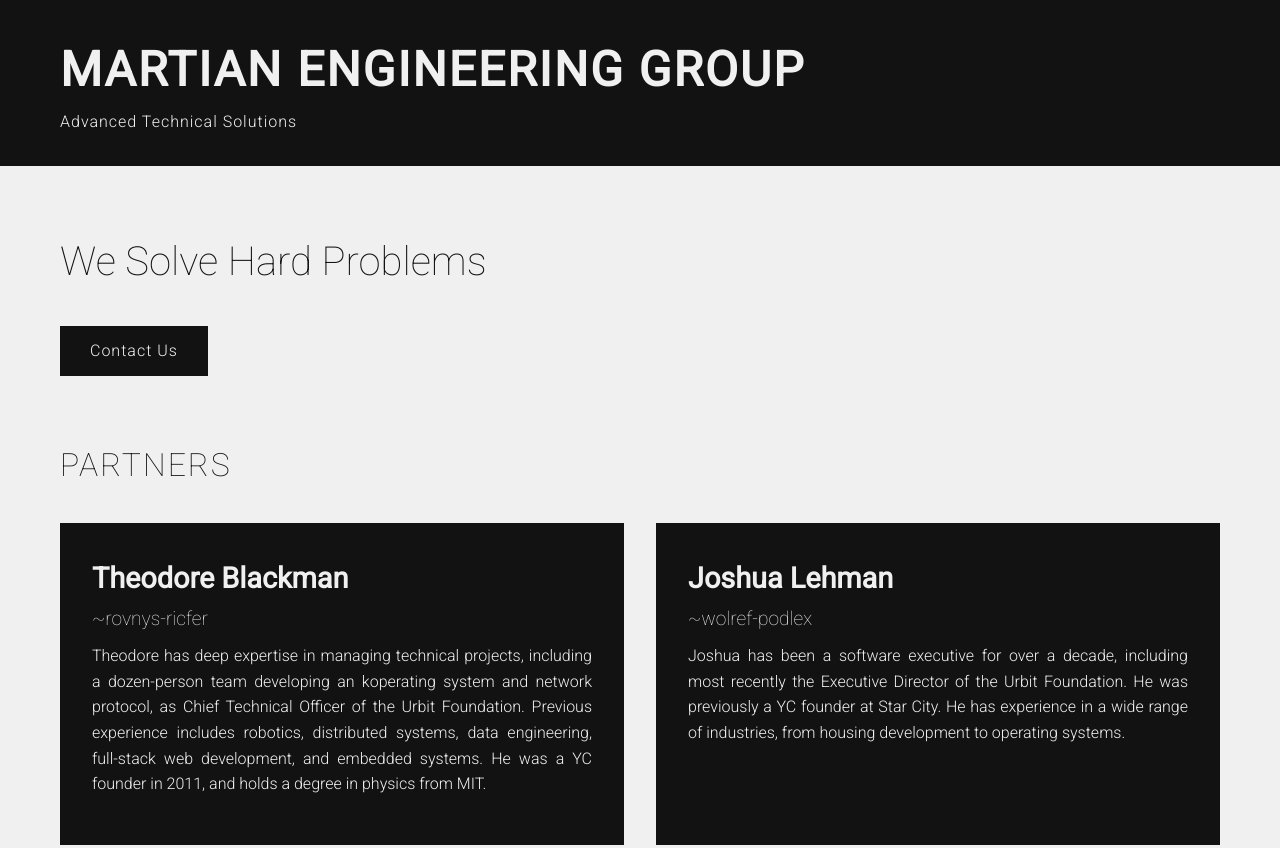
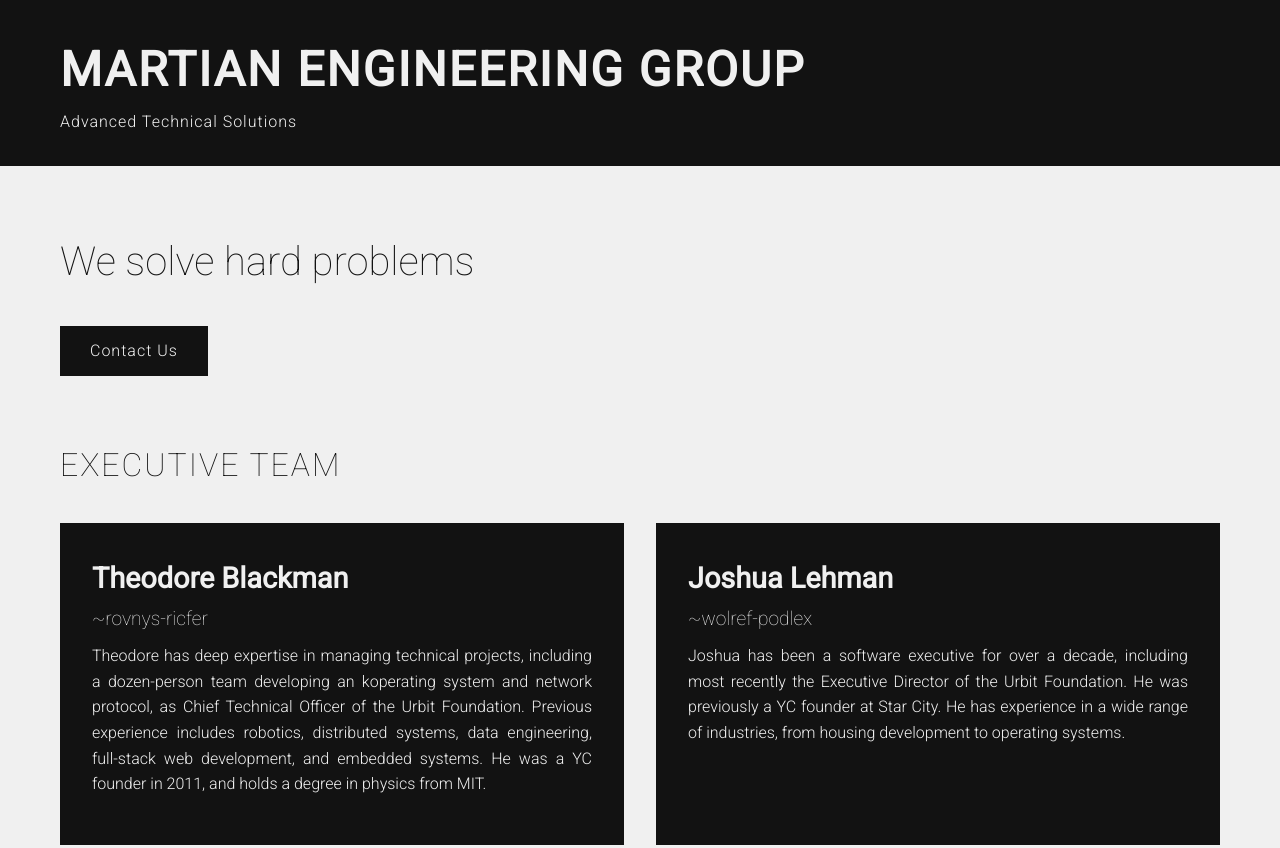
Before and after one commit to Martian-Engineering-Group/Martian-Engineering-Group.github.io, a plain HTML site: page index.html in a window 1280 px wide. Shown: the top 848 px of the page. Drawn offline with Linux system fonts and the light colour scheme.

Commit message:
Update index.html

```diff
--- a/index.html
+++ b/index.html
@@ -175,14 +175,14 @@
     <main>
         <div class="container">
             <section class="cta-section">
-                <h2>We Solve Hard Problems</h2>
+                <h2>We solve hard problems</h2>
                 <p></p>
                 <a href="mailto:info@martianengineering.group"
                 class="cta-button">Contact Us</a>
             </section>
 
             <section class="team-section">
-                <h2>Partners</h2>
+                <h2>Executive Team</h2>
                 <div class="team-grid">
                     <div class="team-member">
                         <h3>Theodore Blackman</h3>
```
